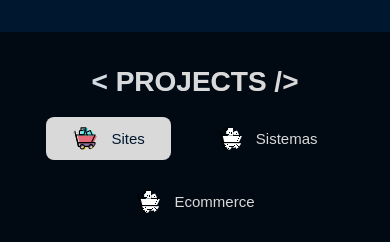
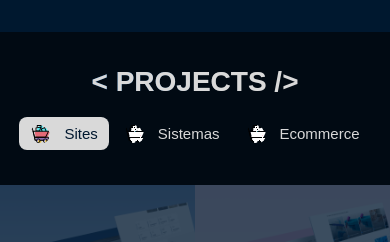
Before and after one commit to waggneroliveira/portfolio, a plain HTML site: page index.html in a window 390 px wide. Shown: the part 1661-1903 px from the top of the page. Drawn offline with nearby package versions, Linux system fonts and the light colour scheme.

Commit message:
update css responsivo

```diff
--- a/assets/css/responsivo.css
+++ b/assets/css/responsivo.css
@@ -172,7 +172,7 @@
    }
     .menu .menu__item .menu__link, .project_category_filter ul li a span{
         font-size: 0.938rem;
-        line-height: 41px;
+        line-height: 31px;
    }
     .about__container{
         margin-top: 0;
@@ -202,9 +202,13 @@
     .project_category_filter .wrap{
         padding: 35px 0;
    }
+    .project_category_filter nav ul .project__link{
+        padding: 0 10px;
+    }
     .project_category_filter ul{
-        flex-wrap: wrap;
-        gap: 20px;
+        flex-wrap: nowrap;
+        gap: 0 4px;
+        flex-direction: row;
    }
     .project_category__title, .contact__subtitle, .about__title{
         font-size: 1.75rem !important;
@@ -226,8 +230,8 @@
         max-width: inherit;
    }
     .project_category_filter ul li img{
-        width: 25px;
-        height: 25px;
+        width: 20px;
+        height: 20px;
    }
     .banner__lamina__description .banner__subtitle{
         background: inherit;
@@ -288,6 +292,6 @@ opacity: 1;
         height: 250px;
    }
     .project_category_filter nav ul .project__link{
-        width: 100%;
+        width: 33.33%;
    }
 }
```
